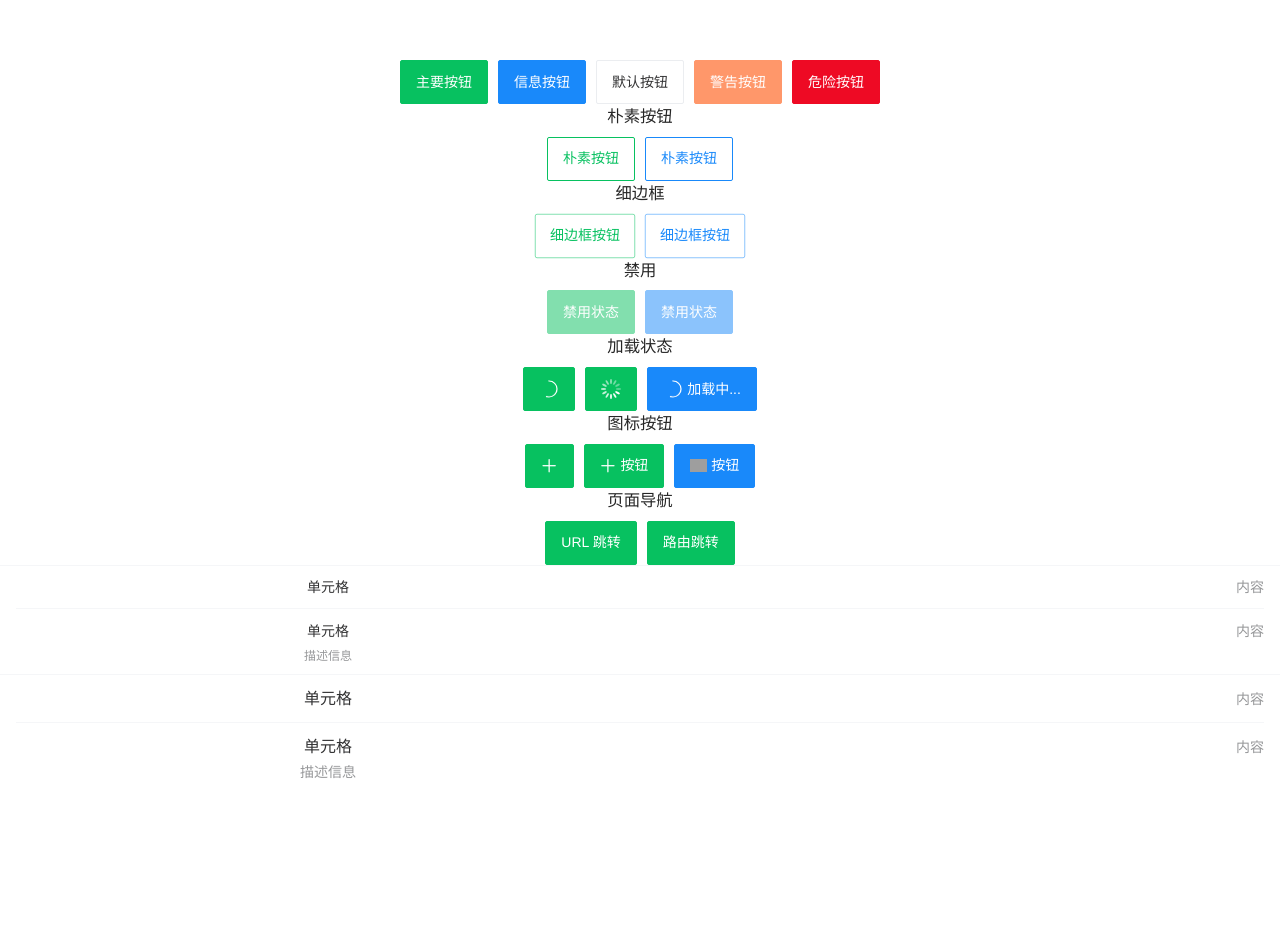
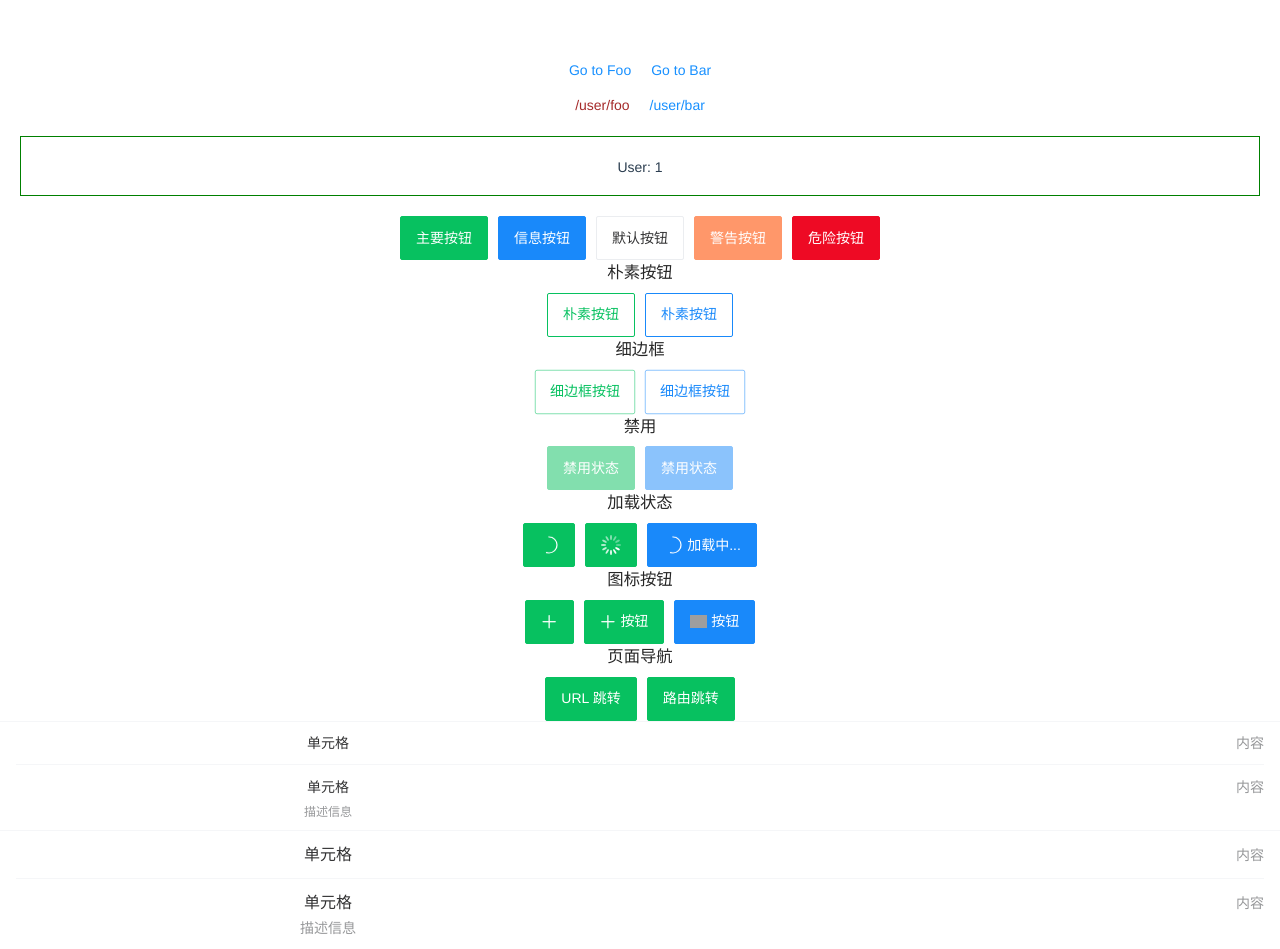
Before and after one commit to consolejs/vant-vue2-dev, a Vue app: page /#/user/1 in a window 1280 px wide. Before the commit the page ends 860 px from the top, so only its background shows below. Built offline with nearby package versions, Linux system fonts and the light colour scheme; grey boxes are pictures that could not be loaded.

Commit message:
:fire: routeeer

```diff
--- a/package.json
+++ b/package.json
@@ -10,7 +10,8 @@
   "dependencies": {
     "core-js": "^3.6.5",
     "vant": "^2.10.9",
-    "vue": "^2.6.11"
+    "vue": "^2.6.11",
+    "vue-router": "^3.4.6"
   },
   "devDependencies": {
     "@vue/cli-plugin-babel": "~4.5.0",
--- a/src/App.vue
+++ b/src/App.vue
@@ -4,6 +4,18 @@
     <img alt="Vue logo" src="./assets/logo.png">
     <HelloWorld msg="Welcome to Your Vue.js App" />
      -->
+    <p class="nav">
+        <router-link to="/foo">Go to Foo</router-link>
+        <router-link to="/bar">Go to Bar</router-link>
+    </p>
+    <p class="nav">
+        <router-link to="/user/1">/user/foo</router-link>
+        <router-link to="/user/2">/user/bar</router-link>
+    </p>
+    <div class="square">
+        <router-view></router-view>
+    </div>
+
     <Button />
     <Cell />
 </div>
@@ -11,6 +23,7 @@
 
 <script>
 // import HelloWorld from './components/HelloWorld.vue'
+
 import Button from "./vants/Button.vue";
 import Cell from "./vants/Cell.vue";
 export default {
@@ -32,4 +45,19 @@ export default {
     color: #2c3e50;
     margin-top: 60px;
 }
+
+.nav a {
+    margin: 0 10px;
+}
+
+.router-link-active {
+    color: brown;
+}
+
+.square {
+    margin: 20px;
+    height: 60px;
+    line-height: 60px;
+    border: 1px solid green;
+}
 </style>
--- a/src/main.js
+++ b/src/main.js
@@ -1,12 +1,50 @@
 import Vue from 'vue'
 import App from './App.vue'
+import VueRouter from 'vue-router'
 
 import { Button } from 'vant';
 
+
+const Foo = { template: '<div>foo1111</div>' }
+const Bar = { template: '<div>bar2222</div>' }
+
+const User = {
+  template: `<div>User: {{ $route.params.id }}</div>`,
+  watch: {
+    $route(to, from) {
+      // 对路由变化作出响应...
+      console.log('to:', to)
+      console.log('from:' , from)
+    },
+    // beforeRouteUpdate (to, from, next) {
+    //   // react to route changes...
+    //   // don't forget to call next()
+    //   console.log('to:', to)
+    //   console.log('from:' , from)
+    //   console.log('next:' , next)
+    // }
+  }
+}
+
+
+const routes = [
+  { path: '/foo', component: Foo },
+  { path: '/bar', component: Bar },
+  { path: '/user/:id', component: User },
+]
+
+const router = new VueRouter({
+  routes // (缩写) 相当于 routes: routes
+})
+
+
+
 Vue.use(Button);
+Vue.use(VueRouter);
 
 Vue.config.productionTip = false
 
 new Vue({
+  router,
   render: h => h(App),
 }).$mount('#app')
--- /dev/null
+++ b/vue.config.js
@@ -0,0 +1,17 @@
+const path = require('path')
+function resolve (dir) {
+    return path.join(__dirname,dir)
+  }
+
+module.exports = {
+
+    configureWebpack: config => {
+        config.resolve = {
+           extensions: ['.js', '.vue', '.json',".css"],
+            alias: {
+              'vue$': 'vue/dist/vue.esm.js',
+              '@': resolve('src'),
+            }
+        }
+    },
+}
```
Also changed, not shown: src/components/Home.vue (added, +16 -0 lines), 2 other files (tests, documents, lock files or other folders).
